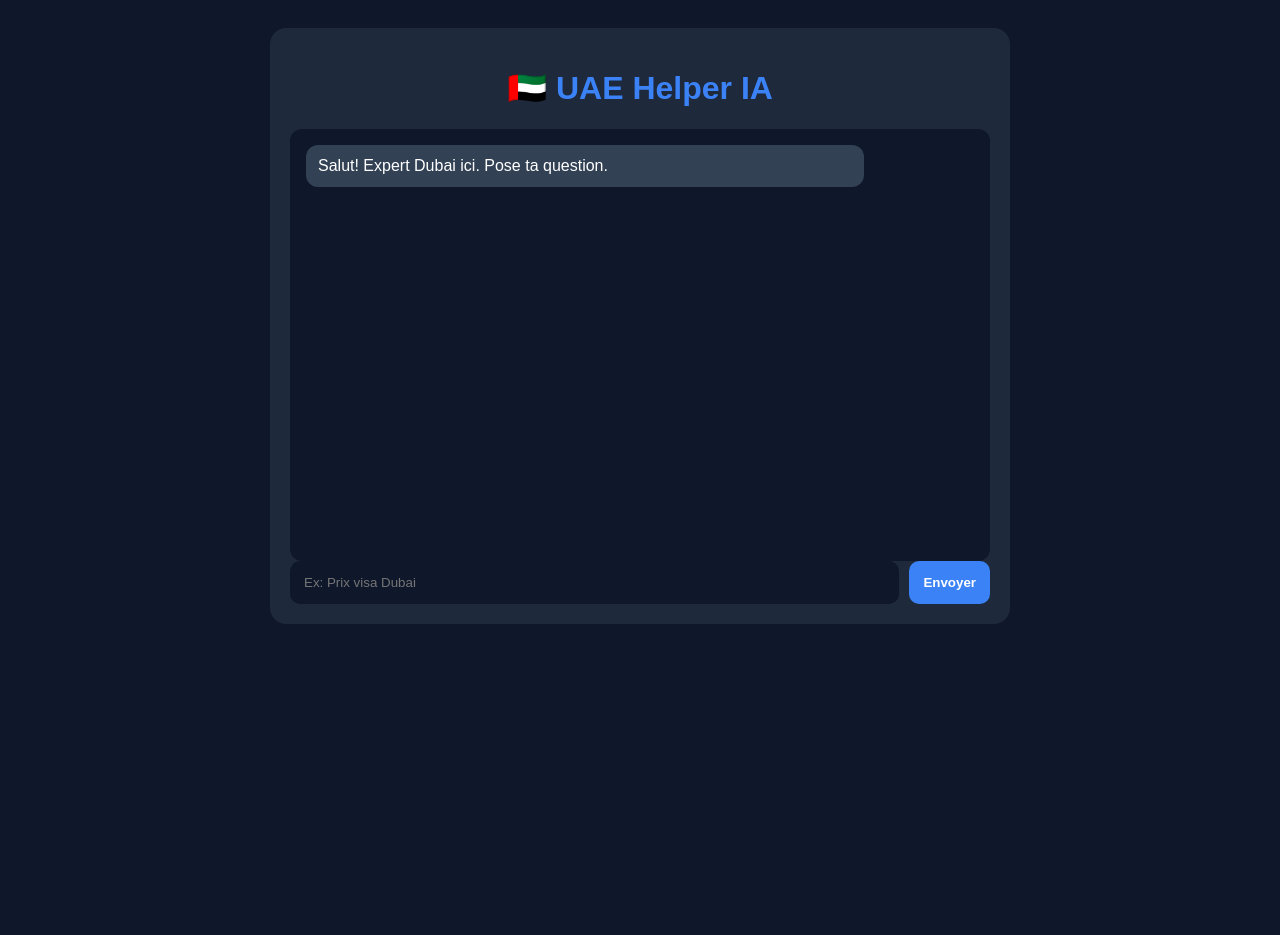
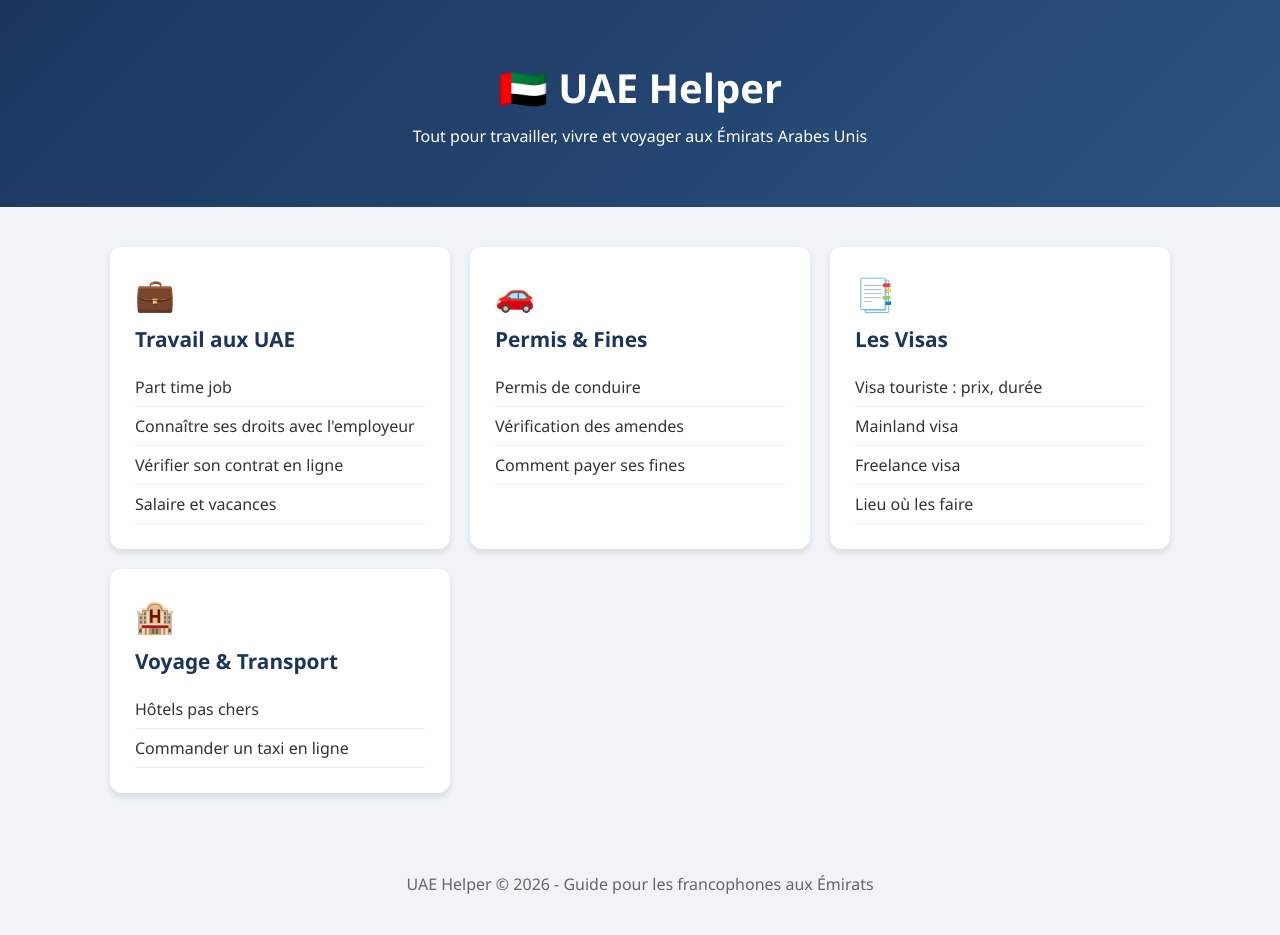
Before and after one commit to k2291115-debug/uae-helper, a plain HTML site: page index (2).html in a window 1280 px wide. Before the commit the page ends 800 px from the top, so only its background shows below. Drawn offline with Linux system fonts and the light colour scheme.

Commit message:
Update index (2).html

```diff
--- a/index (2).html
+++ b/index (2).html
@@ -1,15 +1,80 @@
-<!DOCTYPE html>
+<!doctype html>
 <html lang="fr">
-<head><meta charset="UTF-8"><title>UAE Helper IA</title>
-<style>body{background:#0f172a;color:white;font-family:Arial;padding:20px}.box{max-width:700px;margin:auto;background:#1e293b;padding:20px;border-radius:16px} h1{color:#3b82f6;text-align:center} #chat{height:400px;background:#0f172a;padding:16px;border-radius:12px;overflow-y:auto}.msg{padding:12px;border-radius:12px;margin-bottom:10px;max-width:80%}.user{background:#3b82f6;margin-left:auto;text-align:right}.ai{background:#334155}.row{display:flex;gap:10px} input{flex:1;padding:14px;border:none;border-radius:10px;background:#0f172a;color:white} button{padding:14px;background:#3b82f6;border:none;border-radius:10px;color:white;font-weight:bold}</style>
+<head>
+  <meta charset="UTF-8" />
+  <meta name="viewport" content="width=device-width, initial-scale=1.0" />
+  <title>UAE Helper - Travailler et Vivre aux Émirats</title>
+  <style>
+    * { margin: 0; padding: 0; box-sizing: border-box; }
+    body { font-family: 'Segoe UI', Arial; background: #f0f4f8; color: #333; }
+    header { background: linear-gradient(135deg, #1a365d 0%, #2c5282 100%); color: white; padding: 60px 20px; text-align: center; }
+    header h1 { font-size: 2.5em; margin-bottom: 10px; }
+    .container { max-width: 1100px; margin: 40px auto; padding: 0 20px; }
+    .grid { display: grid; grid-template-columns: repeat(auto-fit, minmax(300px, 1fr)); gap: 20px; }
+    .card { background: white; padding: 25px; border-radius: 12px; box-shadow: 0 4px 6px rgba(0,0,0,0.1); transition: transform 0.2s; }
+    .card:hover { transform: translateY(-5px); }
+    .card h2 { color: #1a365d; margin-bottom: 15px; font-size: 1.3em; }
+    .card ul { list-style: none; }
+    .card li { padding: 8px 0; border-bottom: 1px solid #eee; }
+    .emoji { font-size: 2em; margin-bottom: 10px; }
+    footer { text-align: center; padding: 40px 20px; color: #666; }
+  </style>
 </head>
-<body><div class="box"><h1>🇦🇪 UAE Helper IA</h1><div id="chat"><div class="msg ai">Salut! Expert Dubai ici. Pose ta question.</div></div><div class="row"><input id="q" placeholder="Ex: Prix visa Dubai" onkeypress="if(event.key==='Enter')send()"><button onclick="send()">Envoyer</button></div></div>
-<script>
-const KEY = "COLLE_TA_CLE_OPENROUTER_ICI";
-async function send(){
-  const i=document.getElementById('q'),c=document.getElementById('chat'),txt=i.value;if(!txt)return;i.value='';
-  c.innerHTML+=<div class="msg user">${txt}</div>;c.innerHTML+=<div class="msg ai" id="load">...L'IA réfléchit</div>;
-  const r=await fetch("https://openrouter.ai/api/v1/chat/completions",{method:"POST",headers:{"Authorization":"Bearer "+KEY,"Content-Type":"application/json"},body:JSON.stringify({model:"meta-llama/llama-3.1-8b-instruct:free",messages:[{role:"user",content:txt+" Réponds en français pour Dubai UAE."}]})});
-  const d=await r.json();document.getElementById('load').innerHTML=d.choices[0].message.content;
-}
-</script></body></html>
+<body>
+  <header>
+    <h1>🇦🇪 UAE Helper</h1>
+    <p>Tout pour travailler, vivre et voyager aux Émirats Arabes Unis</p>
+  </header>
+
+  <div class="container">
+    <div class="grid">
+
+      <div class="card">
+        <div class="emoji">💼</div>
+        <h2>Travail aux UAE</h2>
+        <ul>
+          <li>Part time job</li>
+          <li>Connaître ses droits avec l'employeur</li>
+          <li>Vérifier son contrat en ligne</li>
+          <li>Salaire et vacances</li>
+        </ul>
+      </div>
+
+      <div class="card">
+        <div class="emoji">🚗</div>
+        <h2>Permis & Fines</h2>
+        <ul>
+          <li>Permis de conduire</li>
+          <li>Vérification des amendes</li>
+          <li>Comment payer ses fines</li>
+        </ul>
+      </div>
+
+      <div class="card">
+        <div class="emoji">📑</div>
+        <h2>Les Visas</h2>
+        <ul>
+          <li>Visa touriste : prix, durée</li>
+          <li>Mainland visa</li>
+          <li>Freelance visa</li>
+          <li>Lieu où les faire</li>
+        </ul>
+      </div>
+
+      <div class="card">
+        <div class="emoji">🏨</div>
+        <h2>Voyage & Transport</h2>
+        <ul>
+          <li>Hôtels pas chers</li>
+          <li>Commander un taxi en ligne</li>
+        </ul>
+      </div>
+
+    </div>
+  </div>
+
+  <footer>
+    <p>UAE Helper © 2026 - Guide pour les francophones aux Émirats</p>
+  </footer>
+</body>
+</html>
```
